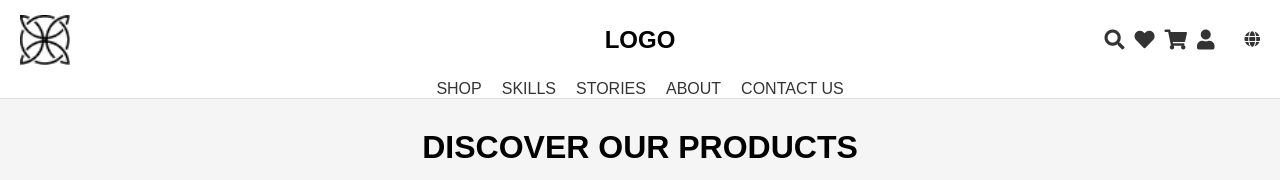
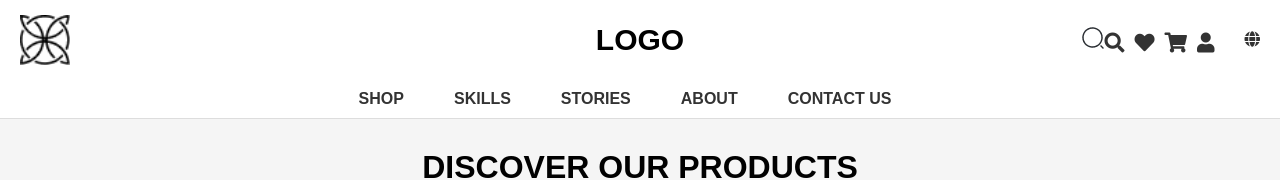
Before and after one commit to Veer-Pachchigar/Appscrip-task--veerpachchigar-, a React (Create React App) app: page / in a window 1280 px wide. Shown: the top 180 px of the page. Built offline with nearby package versions, Linux system fonts and the light colour scheme; no server answers.

Commit message:
match header

```diff
--- a/src/Components/DiscoverSection.js
+++ b/src/Components/DiscoverSection.js
@@ -6,10 +6,8 @@ const DiscoverSection = () => {
     <section className="discover-section">
       <h1 className="discover-title">DISCOVER OUR PRODUCTS</h1>
       <p className="discover-description">
-  Lorem ipsum dolor sit amet consectetur.<br />
-  Amet est posuere rhoncus scelerisque.<br />
-  Dolor integer scelerisque nibh amet mi ut elementum dolor.
-</p>
+      Lorem ipsum dolor sit amet consectetur. Amet est posuere rhoncus <br />scelerisque. Dolor integer scelerisque nibh amet mi ut elementum dolor.
+      </p>
 
     </section>
   );
--- a/src/Components/Header.js
+++ b/src/Components/Header.js
@@ -1,5 +1,6 @@
 import React, { useState } from "react";
 import "../Styles/Header.css";
+import search from "../assets/search-normal.png"
 import logo from "../assets/Logo-1.png";  // Import Logo-1.png
 
 const Header = () => {
@@ -22,10 +23,11 @@ const Header = () => {
         </div>
 
         {/* Centered LOGO Text */}
-        <div className="logo-text">LOGO</div>
+        <div className="logo-text"> <strong>LOGO</strong> </div>
 
         <div className="header-right">
           <div className="icons">
+            <img src={search} />
             <i className="fas fa-search"></i>
             <i className="fas fa-heart"></i>
             <i className="fas fa-shopping-cart"></i>
@@ -45,11 +47,11 @@ const Header = () => {
         </div>
       </div>
       <nav className="nav-menu">
-        <a href="#shop">SHOP</a>
-        <a href="#skills">SKILLS</a>
-        <a href="#stories">STORIES</a>
-        <a href="#about">ABOUT</a>
-        <a href="#contact">CONTACT US</a>
+        <a href="#shop"> <strong>SHOP</strong> </a>
+        <a href="#shop"> <strong>SKILLS</strong> </a>
+        <a href="#shop"> <strong>STORIES</strong> </a>
+        <a href="#shop"> <strong>ABOUT</strong> </a>
+        <a href="#shop"> <strong>CONTACT US</strong> </a>
       </nav>
     </header>
   );
--- a/src/Styles/Header.css
+++ b/src/Styles/Header.css
@@ -43,7 +43,7 @@
 
 /* Centered LOGO Text */
 .logo-text {
-  font-size: 24px;
+  font-size: 30px;
   font-weight: bold;
   color: #000;
   position: absolute;
@@ -93,12 +93,15 @@
 
 /* Navigation Menu */
 .nav-menu {
+  margin-bottom: 10px;
+  margin-top: 10px;
   display: flex;
   gap: 20px;
   justify-content: center;
 }
 
 .nav-menu a {
+  padding-right: 30px;
   text-decoration: none;
   color: #333;
   font-weight: 500;
@@ -121,8 +124,4 @@
     justify-content: center;
   }
 
-  .nav-menu {
-    flex-direction: column;
-    gap: 10px;
-  }
 }
```
Also changed, not shown: src/assets/search-normal.png (added).
